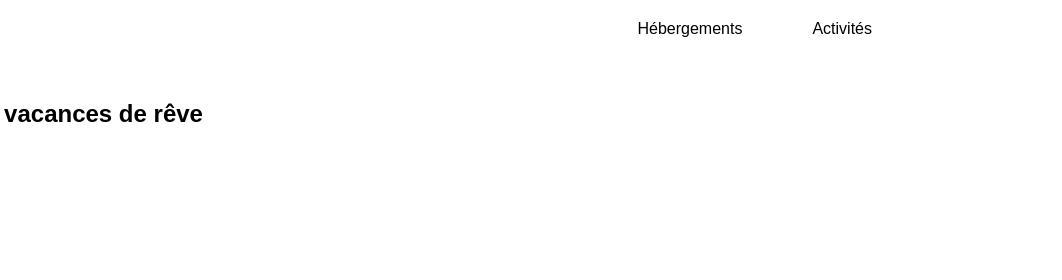
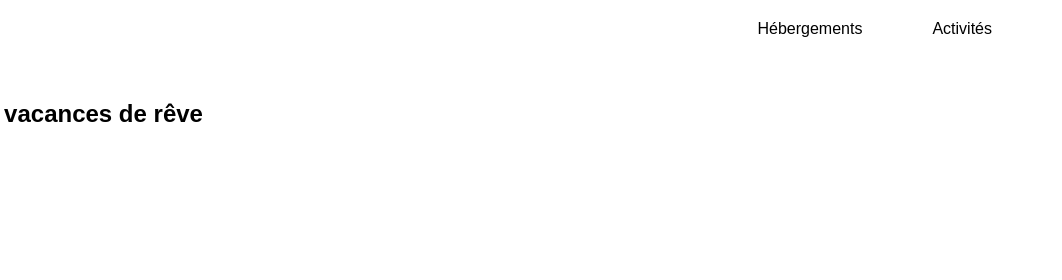
Before and after one commit to Leroyg-11/Booki, a plain HTML site: page index.html in a window 1536 px wide. Shown: the top 280 px of the page, 474-1536 px from the left. Drawn offline with Linux system fonts and the light colour scheme.

Commit message:
Update style.css

```diff
--- a/css/style.css
+++ b/css/style.css
@@ -36,7 +36,7 @@
 
     .nav_ul_container{
         display: flex;
-        margin-right: 140px;
+        margin-right: 20px;
     }
 
     .item{
@@ -450,7 +450,6 @@
 
     .nav_ul_container{
         display: flex;
-        margin-right: 20px;
     }
 
     .item{
```
